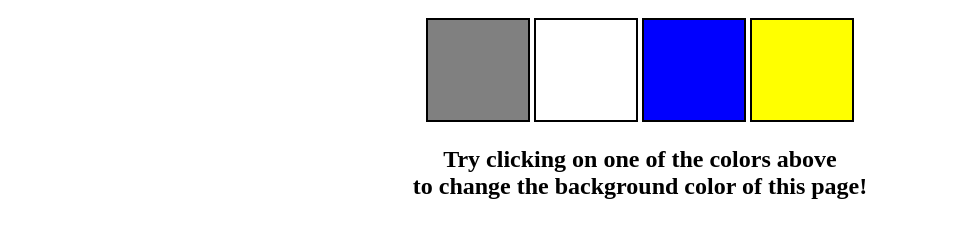
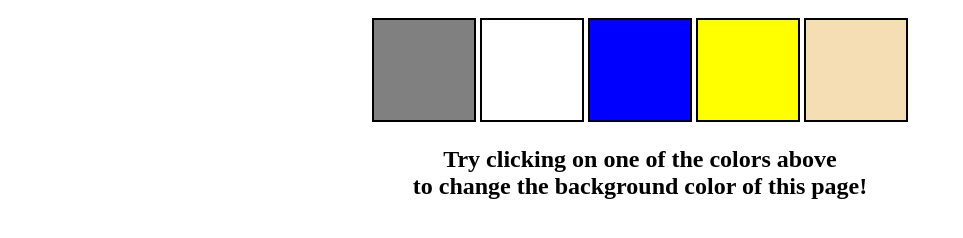
Before and after one commit to bhatt-jaymin/JS_lesson, a plain HTML site: page JS_Project/HTML/index.html in a window 1280 px wide. Shown: the part 166-404 px from the top of the page, without its empty margins (0-963 px from the left). Drawn offline with Linux system fonts and the light colour scheme.

Commit message:
Project 1
Project 1

```diff
--- a/JS_Project/CSS/style.css
+++ b/JS_Project/CSS/style.css
@@ -31,3 +31,6 @@ html {
   #yellow {
     background: yellow;
   }
+  #wheat {
+    background: wheat;
+  }
--- a/JS_Project/HTML/index.html
+++ b/JS_Project/HTML/index.html
@@ -33,6 +33,7 @@
       <span class="button" id="white"></span>
       <span class="button" id="blue"></span>
       <span class="button" id="yellow"></span>
+      <span class="button" id="wheat"></span>
       <h2>
         Try clicking on one of the colors above
         <span>to change the background color of this page!</span>
--- a/JS_Project/JavaScript/project1.js
+++ b/JS_Project/JavaScript/project1.js
@@ -14,6 +14,8 @@ btns.forEach(function (btn) {
             bdy.style.backgroundColor=evnt.target.id;
         }else if(evnt.target.id==="yellow"){
             bdy.style.backgroundColor=evnt.target.id;
+        }else if(evnt.target.id==="wheat"){
+            bdy.style.backgroundColor=evnt.target.id;
         }
 
     })
```
